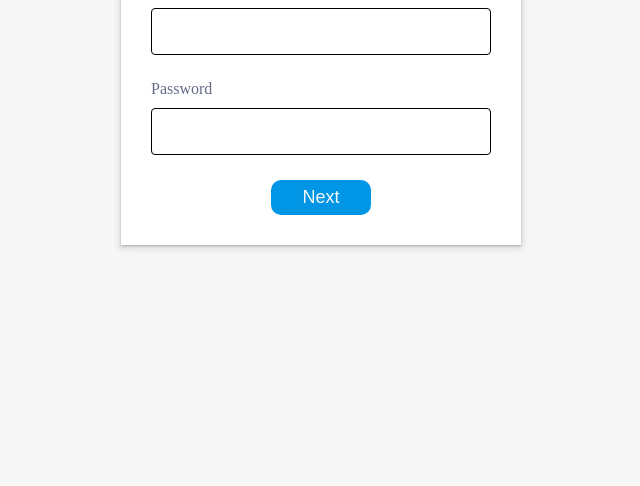
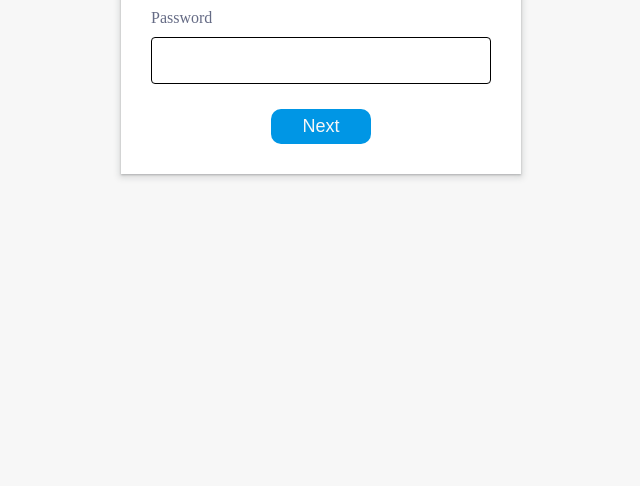
Before and after one commit to gbolahan37/Snapchat, a plain HTML site: page index.html in a window 1280 px wide. Shown: the part 414-900 px from the top of the page, without its empty margins (319-959 px from the left). After the commit the page ends 800 px from the top, so only its background shows below. Drawn offline with nearby package versions, Linux system fonts and the light colour scheme; a web font is replaced by a local one.

Commit message:
adjust style

```diff
--- a/style.css
+++ b/style.css
@@ -10,7 +10,8 @@ body{
     padding: 70px;
     display: flex;
     justify-content: center;
-    height: 900px;
+    margin-top: 100px;
+    /* height: 900px; */
     align-items: center;
 
     @media (max-width: 484px) {
```
